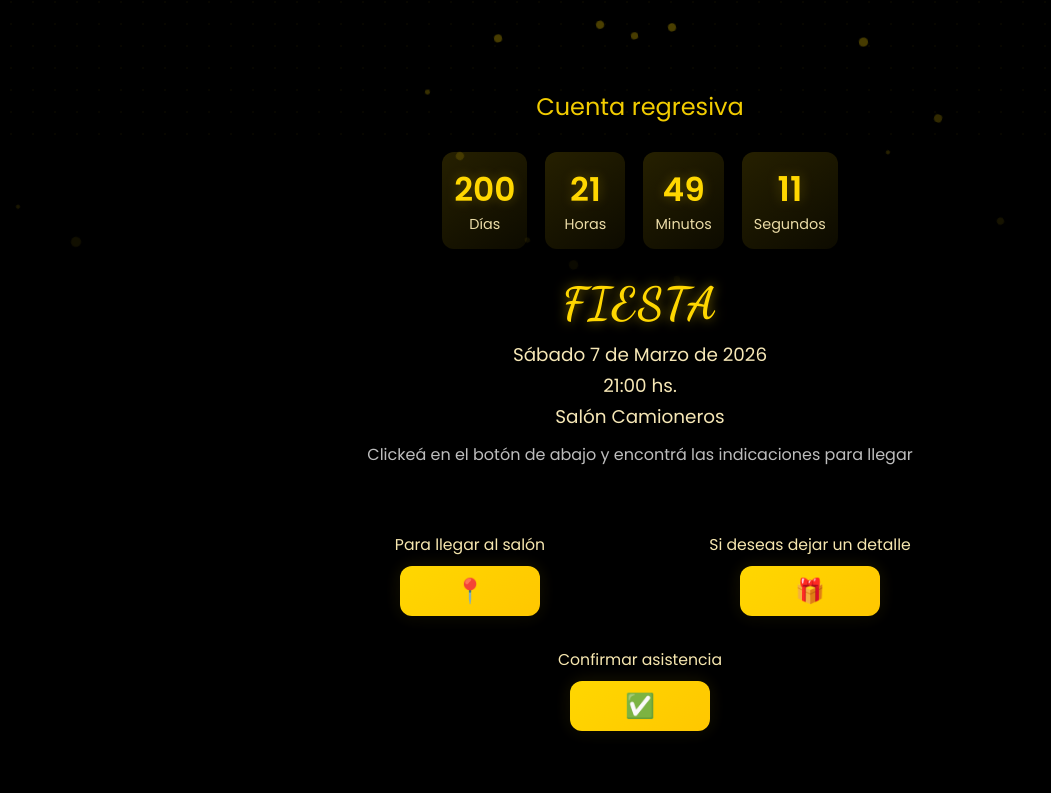
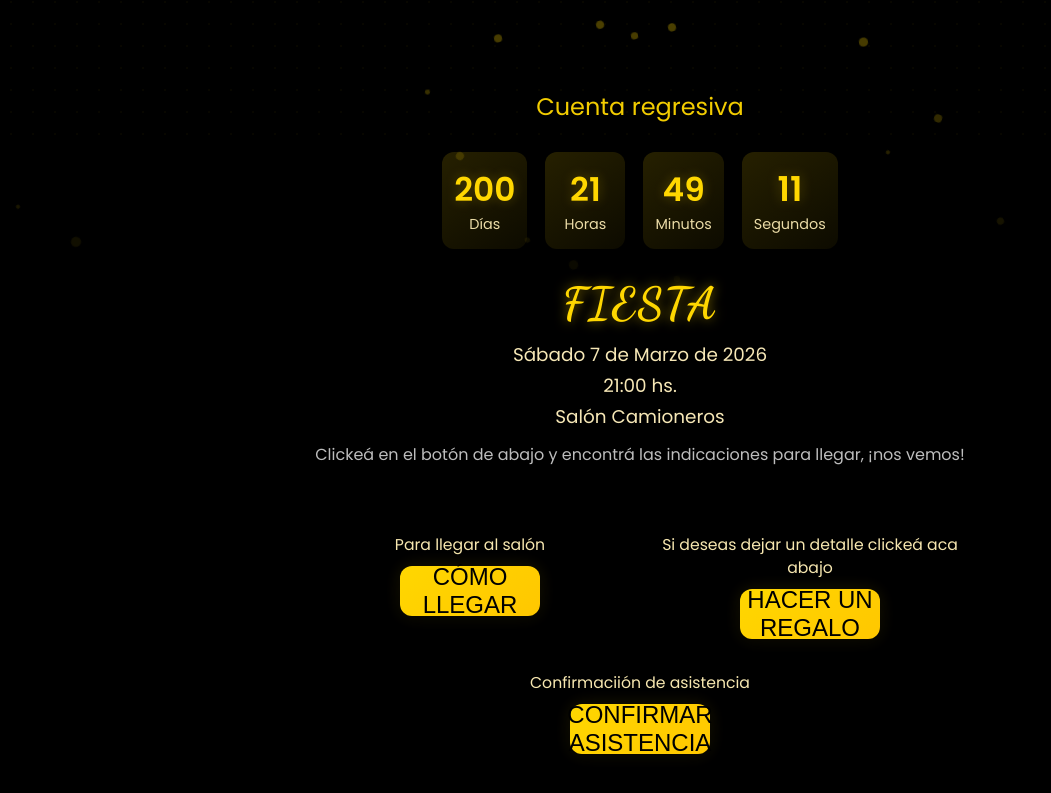
Before and after one commit to RodriSanchezPH/Invitaci-n-18, a plain HTML site: page index.html in a window 1280 px wide. Shown: the part 647-1440 px from the top of the page, without its empty margins (0-1051 px from the left). Drawn offline with Linux system fonts and the light colour scheme.

Commit message:
Update index.html

```diff
--- a/index.html
+++ b/index.html
@@ -296,7 +296,7 @@ body::before{
       <span>Sábado 7 de Marzo de 2026</span>
       <span>21:00 hs.</span>
       <span>Salón Camioneros</span>
-      <span class="fiesta-subtext">Clickeá en el botón de abajo y encontrá las indicaciones para llegar</span>
+      <span class="fiesta-subtext">Clickeá en el botón de abajo y encontrá las indicaciones para llegar, ¡nos vemos!</span>
     </div>
   </div>
   <!-- Fin apartado FIESTA -->
@@ -305,7 +305,7 @@ body::before{
 
     <div class="control">
       <div class="btn-message">Para llegar al salón</div>
-      <button class="icon-btn" id="locationBtn" aria-expanded="false" aria-controls="locationPanel">📍</button>
+      <button class="icon-btn" id="locationBtn" aria-expanded="false" aria-controls="locationPanel">CÓMO LLEGAR</button>
       <div class="panel" id="locationPanel" aria-hidden="true">
         <p>Camioneros San Rafael</p>
         <button class="small-btn" id="openMapsBtn">Abrir en Google Maps ➜</button>
@@ -313,8 +313,8 @@ body::before{
     </div>
 
     <div class="control">
-      <div class="btn-message">Si deseas dejar un detalle</div>
-      <button class="icon-btn" id="giftBtn" aria-expanded="false" aria-controls="giftPanel">🎁</button>
+      <div class="btn-message">Si deseas dejar un detalle clickeá aca abajo</div>
+      <button class="icon-btn" id="giftBtn" aria-expanded="false" aria-controls="giftPanel">HACER UN REGALO</button>
       <div class="panel" id="giftPanel" aria-hidden="true">
         <p>El mejor regalo es que me acompañes, pero si lo deseas también puedes colaborar. ¡Muchas gracias!</p>
         <div class="alias" id="aliasText">RodriSanchez18</div>
@@ -324,12 +324,12 @@ body::before{
     </div>
 
     <div class="control">
-      <div class="btn-message">Confirmar asistencia</div>
-      <button class="icon-btn" id="confirmBtn">✅</button>
+      <div class="btn-message">Confirmaciión de asistencia</div>
+      <button class="icon-btn" id="confirmBtn">CONFIRMAR ASISTENCIA</button>
       <div class="panel" id="confirmPanel" aria-hidden="true">
         <p>Confirma tu asistencia al número donde recibiste la invitación.Indicando el nombre de todos los que asisten, o simplemente envia: No asisto.</p>
         <div id="confirmMsg" style="margin-top:10px; color:#222; font-weight:600;">
-          ¡Gracias por confirmar tu asistencia! 🎉
+          ¡Gracias por confirmar tu asistencia!
         </div>
       </div>
     </div>
```
